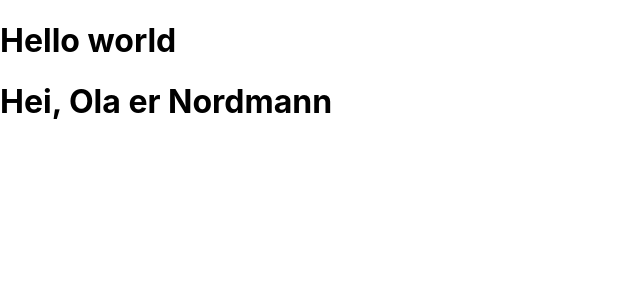
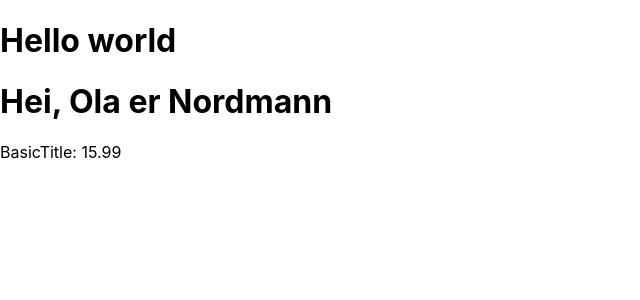
Before and after one commit to NatuRal3/feu2-frameworks, a React (Create React App) app in the folder m-f-a/: page / in a window 1280 px wide. Shown: the top 300 px of the page, without its empty margins (0-640 px from the left). Built offline with nearby package versions, Linux system fonts and the light colour scheme.

Commit message:
Created a basic prop

```diff
--- a/m-f-a/src/App.js
+++ b/m-f-a/src/App.js
@@ -1,11 +1,13 @@
 import React from "react";
 import BasicComponent from "./components/BasicComp";
+import BasicProp from "./components/BasicProps";
 
 function App() {
   return (
     <div>
       <h1>Hello world</h1>
       <BasicComponent />
+      <BasicProp title="BasicTitle" price={15.99} />
     </div>
   );
 }
--- /dev/null
+++ b/m-f-a/src/components/BasicProps.js
@@ -0,0 +1,10 @@
+import React from "react";
+
+function BasicProp(props) {
+  return (
+    <p>
+      {props.title}: {props.price}
+    </p>
+  );
+}
+export default BasicProp;
```
